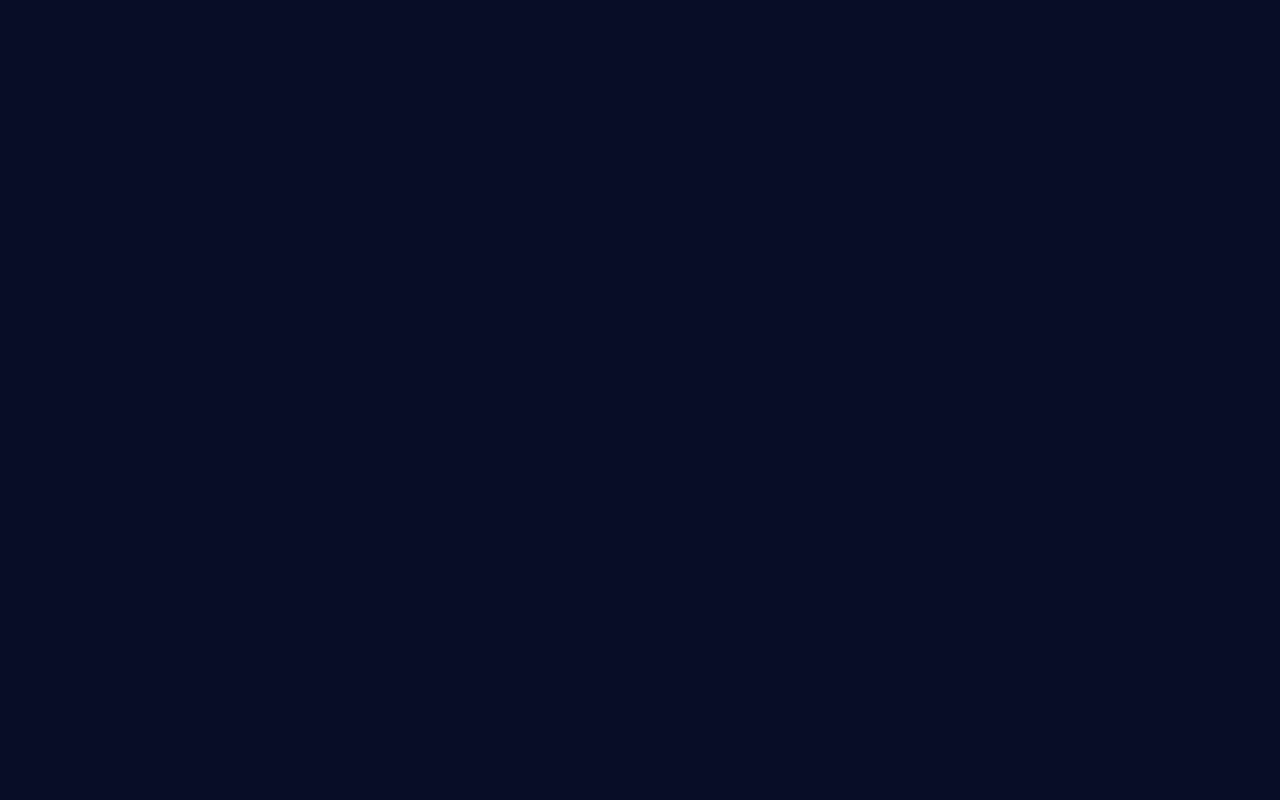
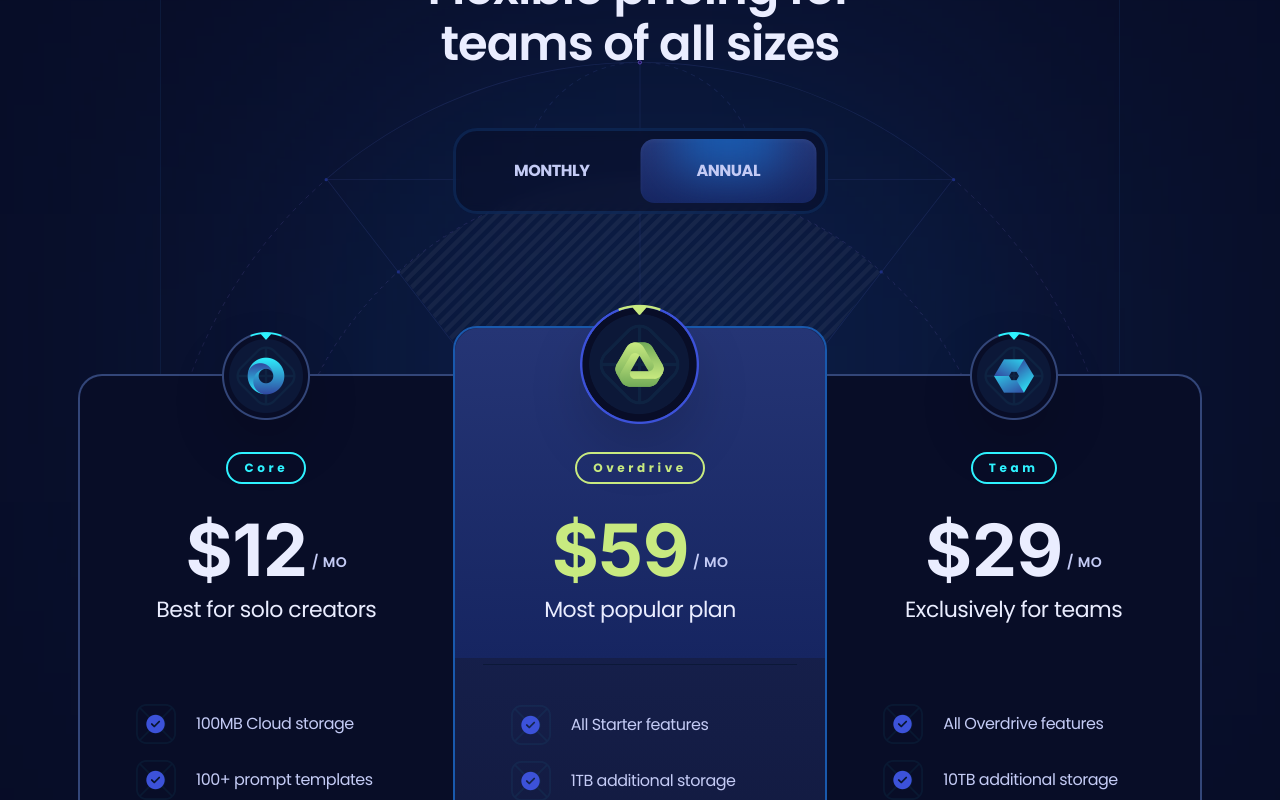
Before and after one commit to AMGutierrezTrejos/Template-Saas, a React (Vite) app: page / in a window 1280 px wide. Shown: the part 1920-2720 px from the top of the page. Before the commit the page ends 1768 px from the top, so only its background shows below. Built offline with nearby package versions, Linux system fonts and the light colour scheme.

Commit message:
finishing pricing section

```diff
--- a/package.json
+++ b/package.json
@@ -12,6 +12,7 @@
   "dependencies": {
     "clsx": "^2.1.1",
     "react": "^18.3.1",
+    "react-countup": "^6.5.3",
     "react-dom": "^18.3.1",
     "react-scroll": "^1.9.0"
   },
--- a/src/App.jsx
+++ b/src/App.jsx
@@ -2,6 +2,7 @@
 import Header from "./sections/Header";
 import Hero from "./sections/Hero";
 import Features from "./sections/Features";
+import Pricing from "./sections/Pricing";
 
 function App() {
   return (
@@ -9,6 +10,7 @@
       <Header />
       <Hero />
       <Features />
+      <Pricing />
     </main>
   );
 }
--- a/src/sections/Header.jsx
+++ b/src/sections/Header.jsx
@@ -2,19 +2,43 @@
 import { Link as LinkScroll } from "react-scroll";
 import clsx from "clsx";
 
+const Header = () => {
+  const [hasScrolled, setHasScrolled] = useState(false);
+  const [isOpen, setIsOpen] = useState(false);
+
+  useEffect(() => {
+    const handleScroll = () => {
+      setHasScrolled(window.scrollY > 32);
+    };
+
+    window.addEventListener("scroll", handleScroll);
+
+    return () => {
+      window.removeEventListener("scroll", handleScroll);
+    };
+  }, []);
+
   const NavLink = ({ title }) => (
     <LinkScroll
+      onClick={() => setIsOpen(false)}
       to={title}
-    className="base-bold text-p4 uppercase transtion-colors duration-500 cursor-pointer hover:text-p1 max-lg:my-4 max-lg:h5"
+      offset={-100}
+      spy
+      smooth
+      activeClass="nav-active"
+      className="base-bold text-p4 uppercase transition-colors duration-500 cursor-pointer hover:text-p1 max-lg:my-4 max-lg:h5"
     >
       {title}
     </LinkScroll>
   );
 
-const Header = () => {
-  const [isOpen, setIsOpen] = useState(false);
   return (
-    <header className="fixed top-0 left-0 z-50 w-full py-10">
+    <header
+      className={clsx(
+        "fixed top-0 left-0 z-50 w-full py-10 transition-all duration-500 max-lg:py-4",
+        hasScrolled && "py-2 bg-black-100 backdrop-blur-[8px]"
+      )}
+    >
       <div className="container flex h-14 items-center max-lg:px-5">
         <a className="lg:hidden flex-1 cursor-pointer z-2">
           <img src="/images/xora.svg" alt="logo" width={115} height={55} />
--- /dev/null
+++ b/src/sections/Pricing.jsx
@@ -0,0 +1,158 @@
+import React, { useState } from "react";
+import { Element } from "react-scroll";
+import clsx from "clsx";
+import { plans } from "../constants";
+import CountUp from "react-countup";
+import Button from "../components/Button";
+
+const Pricing = () => {
+  const [monthly, setMonthly] = useState(false);
+  return (
+    <section>
+      <Element name="pricing">
+        <div className="container">
+          <div className="max-w-960 pricing-head_before relative mx-auto border-l border-r border-s2 bg-s1/50 pb-40 pt-28 max-xl:max-w-4xl max-lg:border-none max-md:pb-32 max-md:pt-16">
+            <h3 className="h3 max-lg:h4 max-md:h5 z-3 relative mx-auto mb-14 max-w-lg text-center text-p4 max-mb-11 max-sm:max-w-sm">
+              Flexible pricing for teams of all sizes
+            </h3>
+            <div className="relative z-4 mx-auto flex w-[375px] rounded-3xl border-[3px] border-s4/25 bg-s1/50 p-2 backdrop-blur-[6px] max-md:w-[310px]">
+              <button
+                className={clsx("pricing-head_btn", monthly && "text-p4")}
+                onClick={() => setMonthly(true)}
+              >
+                Monthly
+              </button>
+              <button
+                className={clsx("pricing-head_btn", !monthly && "text-p4")}
+                onClick={() => setMonthly(false)}
+              >
+                Annual
+              </button>
+              <div
+                className={clsx(
+                  "g4 rounded-14 before:h-100 pricing-head_btn_before absolute left-2 top-2 h-[calc(100%-16px)] w-[calc(50%-8px)] overflow-hidden shadow-400 transition-transform duration-500",
+                  !monthly && "translate-x-full"
+                )}
+              />{" "}
+            </div>
+            <div className="pricing-bg">
+              <img
+                src="/images/bg-outlines.svg"
+                width={960}
+                height={380}
+                alt="outline"
+                className="relative z-2"
+              />
+              <img
+                src="/images/bg-outlines-fill.png"
+                width={960}
+                height={380}
+                alt="outline"
+                className="absolute inset-0 opacity-5 mix-blend-soft-light"
+              />
+            </div>
+          </div>
+
+          {/* pricing  section*/}
+
+          <div className="scroll-hide relative z-2 -mt-12 flex items-start max-xl:gap-5 max-xl:overflow-auto max-xl:pt-6">
+            {plans.map((plan, index) => (
+              <div
+                key={plan.id}
+                className="pricing-plan_first pricing-plan_last pricing-plan_odd pricing-plan_even relative border-2 p-7 max-xl:min-w-80 max-lg:rounded-3xl xl:w-[calc(33.33%+2px)]"
+              >
+                {index === 1 && (
+                  <div className="g4 absolute h-330 left-0 right-0 top-0 z-1 rounded-tl-3xl rounded-tr-3xl" />
+                )}
+                <div
+                  className={clsx(
+                    "absolute left-0 right-0 z-2 flex items-center justify-center",
+                    index === 1 ? "-top-6" : "-top-6 xl:-top-11"
+                  )}
+                >
+                  <img
+                    src={plan.logo}
+                    alt={plan.title}
+                    className={clsx(
+                      "object-contain drop-shadow-2xl",
+                      index === 1 ? "size-[120px]" : "size-[88px]"
+                    )}
+                  />
+                </div>
+                <div
+                  className={clsx(
+                    "relative flex flex-col items-center",
+                    index === 1 ? "pt-24" : "pt-12"
+                  )}
+                >
+                  <div
+                    className={clsx(
+                      "small-2 rounded-20 relative z-2 mx-auto mb-6 border-2 px-4 py-1.5 uppercased",
+                      index === 1 ? "border-p3 text-p3" : "border-p1 text-p1"
+                    )}
+                  >
+                    {plan.title}
+                  </div>
+                  <div className="relative z-2 flex items-center justify-center">
+                    <div
+                      className={clsx(
+                        "h-num flex items-start",
+                        index === 1 ? "text-p3" : "text-p4"
+                      )}
+                    >
+                      $ {""}
+                      <CountUp
+                        start={plan.priceMonthly}
+                        end={monthly ? plan.priceMonthly : plan.priceYearly}
+                        duration={0.4}
+                        useEasing={false}
+                        preserveValue
+                      />
+                    </div>
+                    <div className="small-1 relative top-3 ml-1 uppercase">
+                      / mo
+                    </div>
+                  </div>
+                </div>
+                <div
+                  className={clsx(
+                    "body-1 relative z-2 mb-10 w-full border-b-s2 pb-9 text-center text-p4",
+                    index === 1 && "border-b"
+                  )}
+                >
+                  {plan.caption}
+                </div>
+                <ul className="mx-auto space-y-4 xl:px-7">
+                  {plan.features.map((feature) => (
+                    <li
+                      key={feature}
+                      className="relative flex items-center gap-5"
+                    >
+                      <img
+                        src={"/images/check.png"}
+                        alt="check"
+                        className="size-10 object-contain"
+                      />
+                      <p className="flex-1">{feature}</p>
+                    </li>
+                  ))}
+                </ul>
+                <div className="mt-10 flex w-full justify-center">
+                  <Button icon={plan.icon}>Get Started</Button>
+                </div>
+
+                {index === 1 && (
+                  <p className="small-compact mt-9 text-center text-p3 before:mx-2.5 before:content-['-'] after:mx-2.5 after:content-['-']">
+                    Limited time offer
+                  </p>
+                )}
+              </div>
+            ))}
+          </div>
+        </div>
+      </Element>
+    </section>
+  );
+};
+
+export default Pricing;
```
Also changed, not shown: 1 other file (tests, documents, lock files or other folders). Lines whose indentation alone changed are shown as unchanged.
